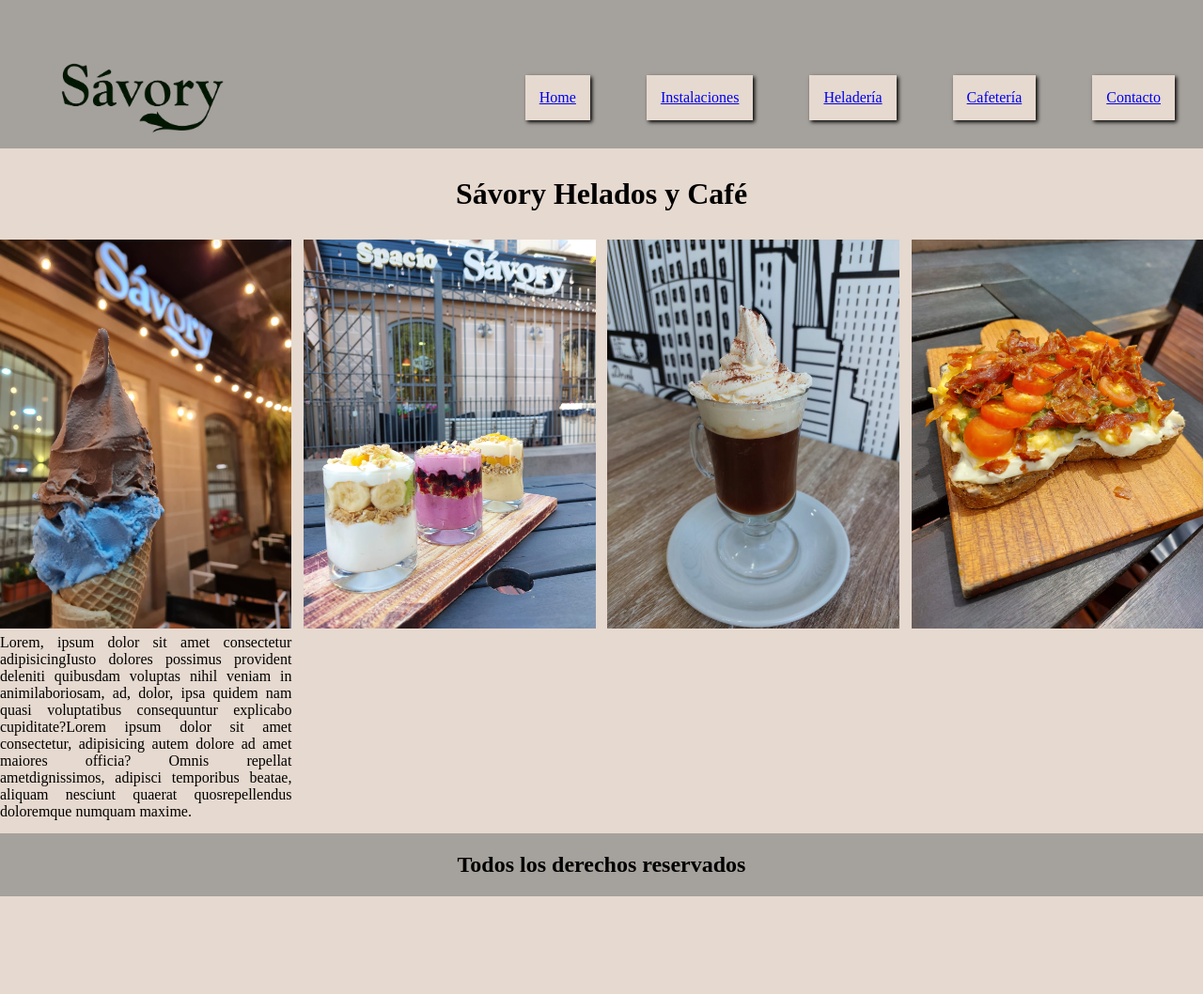
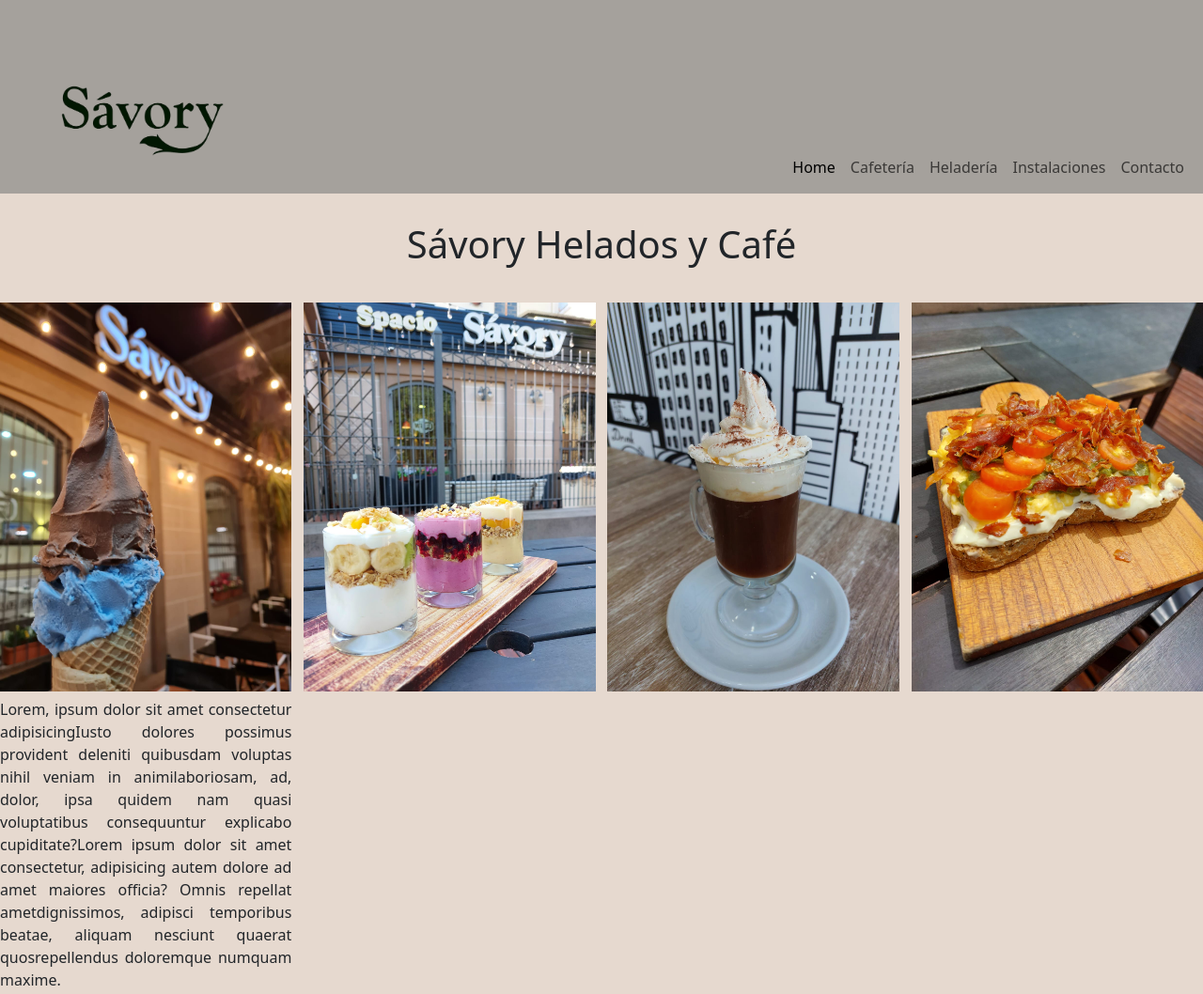
Before and after one commit to WilfredoDavid/PreEntrega2Ramirez, a plain HTML site: page index.html in a window 1280 px wide. Shown: the top 1058 px of the page at 94% size. Before the commit the page ends 954 px from the top, so only its background shows below. Drawn offline with nearby package versions, Linux system fonts and the light colour scheme.

Commit message:
Barra de menu en las paginas htmls

```diff
--- a/css/main.css
+++ b/css/main.css
@@ -52,11 +52,10 @@
     margin-left: 50px;
     margin-top:50px;
 }
-
 /* estilos de main */
 
 main{
-    display: grid;
+    height: 100%;
 }
 
 main h1{
@@ -79,10 +78,12 @@
 main .contenedorUno{
     display: grid ;
     gap: 1%;
-    grid-template-columns: repeat(4, 1fr);
+    grid-template-columns: repeat(3, 1fr);
     grid-template-rows: repeat(1);
 
+
 }
+
 
 
 
@@ -220,3 +221,15 @@
     height: 100%;
     object-fit: cover;
 }
+
+/* mq desktop */
+
+@media screen and (min-width: 1024px) {
+
+    main .contenedorUno{
+        display: grid ;
+        gap: 1%;
+        grid-template-columns: repeat(4, 1fr);
+        grid-template-rows: repeat(1);
+    }
+}
--- a/index.html
+++ b/index.html
@@ -6,6 +6,8 @@
     <meta charset="UTF-8">
     <meta http-equiv="X-UA-Compatible" content="IE=edge">
     <meta name="viewport" content="width=device-width, initial-scale=1.0">
+    <!--link de bootstrap -->
+    <link href="https://cdn.jsdelivr.net/npm/bootstrap@5.3.0-alpha1/dist/css/bootstrap.min.css" rel="stylesheet" integrity="sha384-GLhlTQ8iRABdZLl6O3oVMWSktQOp6b7In1Zl3/Jr59b6EGGoI1aFkw7cmDA6j6gD" crossorigin="anonymous">
     <!-- link de css -->
     <link rel="stylesheet" href="css/main.css">
     <title>Home - Sávory</title>
@@ -17,23 +19,22 @@
 
     <header>
         <img src="img/savory.png.png" alt="logo de la empresa">
-        <div class="contenedora">
-            <div class="hijos">
-                <a href="pages/contacto.html">Contacto</a>
+        <nav class="navbar navbar-expand-lg bg-rgb(165, 161, 156) bg-main">
+            <div class="container-fluid">
+              <button class="navbar-toggler" type="button" data-bs-toggle="collapse" data-bs-target="#navbarNavAltMarkup" aria-controls="navbarNavAltMarkup" aria-expanded="false" aria-label="Toggle navigation">
+                <span class="navbar-toggler-icon"></span>
+              </button>
+              <div class="collapse navbar-collapse" id="navbarNavAltMarkup">
+                <div class="navbar-nav">
+                  <a class="nav-link active" aria-current="page" href="index.html">Home</a>
+                  <a class="nav-link" href="./pages/cafeteria.html">Cafetería</a>
+                  <a class="nav-link" href="./pages/heladeria.html">Heladería</a>
+                  <a class="nav-link" href="./pages/instalaciones.html">Instalaciones</a>
+                  <a class="nav-link" href="./pages/contacto.html">Contacto</a>
+                </div>
+              </div>
             </div>
-            <div class="hijos">
-                <a href="pages/cafeteria.html">Cafetería</a>
-            </div>
-            <div class="hijos">
-                <a href="pages/heladeria.html">Heladería</a>
-            </div>
-            <div class="hijos">
-                <a href="pages/instalaciones.html">Instalaciones</a>
-            </div>
-            <div class="hijos">
-                <a href="index.html">Home</a>
-            </div>
-        </div>
+          </nav>
 
     </header>
 
@@ -63,6 +64,7 @@
         <h2>Todos los derechos reservados</h2>
 
     </footer>
+    <script src="https://cdn.jsdelivr.net/npm/bootstrap@5.3.0-alpha1/dist/js/bootstrap.bundle.min.js" integrity="sha384-w76AqPfDkMBDXo30jS1Sgez6pr3x5MlQ1ZAGC+nuZB+EYdgRZgiwxhTBTkF7CXvN" crossorigin="anonymous"></script>
 </body>
 
 </html>
```
Also changed, not shown: pages/cafeteria.html (+3 -0 lines), pages/contacto.html (+3 -0 lines), pages/heladeria.html (+3 -1 lines), pages/instalaciones.html (+18 -17 lines).
